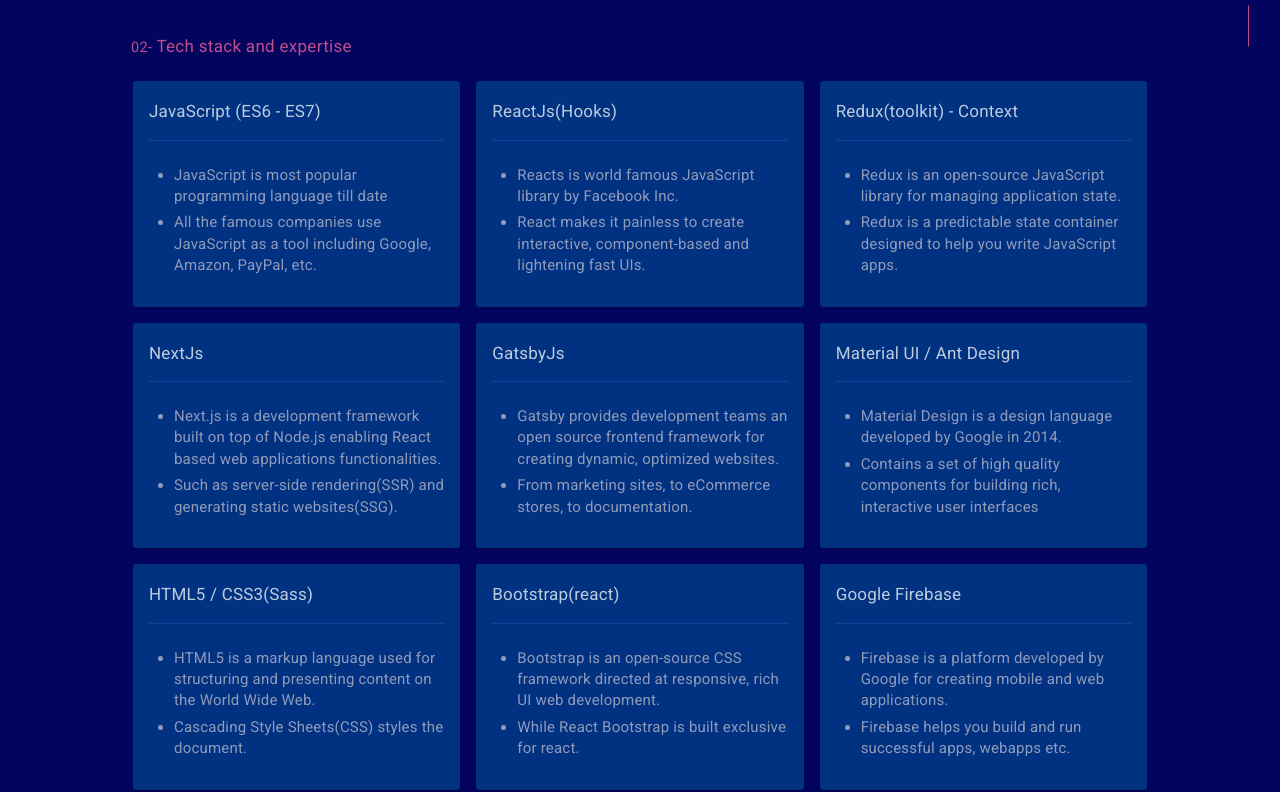
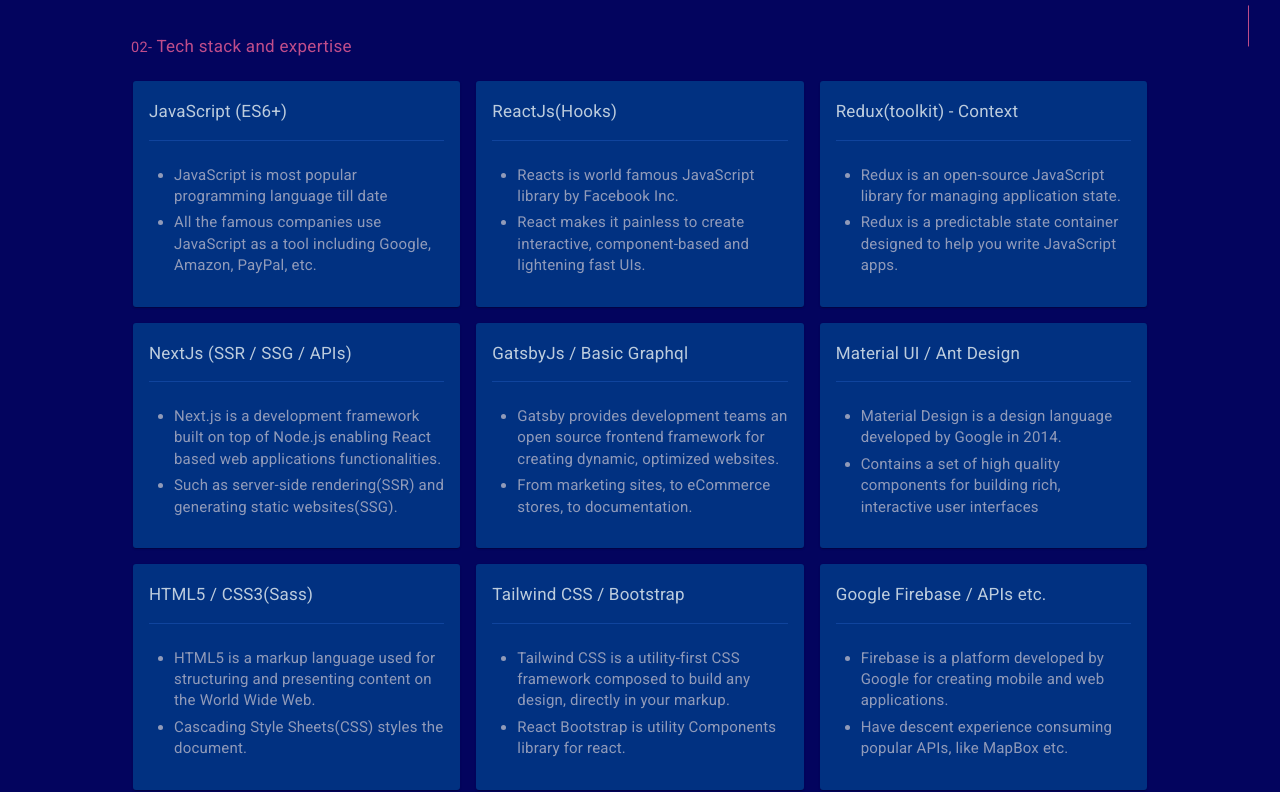
Before and after one commit to azharzaman1/personal-portfolio-website, a React (Create React App) app: page / in a window 1280 px wide. Shown: the part 713-1505 px from the top of the page. Built offline with nearby package versions, Linux system fonts and the light colour scheme.

Commit message:
Skills, Tech stack and Projects updated

```diff
--- a/src/Components/GetinTouch/GetinTouch.js
+++ b/src/Components/GetinTouch/GetinTouch.js
@@ -276,7 +276,7 @@
                   target="_blank"
                   rel="noreferrer"
                 >
-                  +92 3154860263
+                  +92 3170460466
                 </a>
               </Grid>
             </Grid>
--- a/src/Components/RecentWork/assets/assets.js
+++ b/src/Components/RecentWork/assets/assets.js
@@ -16,4 +16,5 @@
   CVALogo,
   WordPress,
   CodeGodown,
+  AirbnbLogo: "https://links.papareact.com/qd3",
 };
--- a/src/Components/_files/__expertise.js
+++ b/src/Components/_files/__expertise.js
@@ -98,8 +98,8 @@
   return [
     {
       order: 9,
-      title: "JavaScript (ES6 - ES7)",
-      progress: 85,
+      title: "JavaScript (ES6+)",
+      progress: 86,
       desc1: "JavaScript is most popular programming language till date",
       desc2:
         "All the famous companies use JavaScript as a tool including Google, Amazon, PayPal, etc.",
@@ -119,7 +119,7 @@
     {
       order: 11,
       title: "Redux(toolkit) - Context",
-      progress: 85,
+      progress: 86,
       desc1:
         "Redux is an open-source JavaScript library for managing application state.",
       desc2:
@@ -129,8 +129,8 @@
     },
     {
       order: 12,
-      title: "NextJs",
-      progress: 75,
+      title: "NextJs (SSR / SSG / APIs)",
+      progress: 84,
       desc1:
         "Next.js is a development framework built on top of Node.js enabling React based web applications functionalities.",
       desc2:
@@ -140,7 +140,7 @@
     },
     {
       order: 13,
-      title: "GatsbyJs",
+      title: "GatsbyJs / Basic Graphql",
       progress: 83,
       desc1:
         "Gatsby provides development teams an open source frontend framework for creating dynamic, optimized websites.",
@@ -170,20 +170,20 @@
     },
     {
       order: 16,
-      title: "Bootstrap(react)",
+      title: "Tailwind CSS / Bootstrap",
       progress: 87,
       desc1:
-        "Bootstrap is an open-source CSS framework directed at responsive, rich UI web development.",
-      desc2: "While React Bootstrap is built exclusive for react.",
+        "Tailwind CSS is a utility-first CSS framework composed to build any design, directly in your markup.",
+      desc2: "React Bootstrap is utility Components library for react.",
       dataAOS: "fade-up",
     },
     {
       order: 17,
-      title: "Google Firebase",
+      title: "Google Firebase / APIs etc.",
       progress: 85,
       desc1:
         "Firebase is a platform developed by Google for creating mobile and web applications.",
-      desc2: "Firebase helps you build and run successful apps, webapps etc.",
+      desc2: "Have descent experience consuming popular APIs, like MapBox etc.",
       dataAOS: "fade-up",
     },
   ];
--- a/src/Components/_files/__projects.js
+++ b/src/Components/_files/__projects.js
@@ -2,7 +2,7 @@
 
 export const projects = [
   {
-    order: 0,
+    order: 1,
     title: "Covid-19 Tracker",
     logo: assets.TrackerLogo,
     logoAlt: "Tracker Logo",
@@ -18,8 +18,8 @@
     dataAosDelay: 500,
   },
   {
-    order: 1,
-    title: "Full-featured Amazon clone",
+    order: 2,
+    title: "Fully-featured Amazon clone (V1)",
     logo: assets.AmazonLogo,
     logoAlt: "Amazon Logo",
     github: "https://github.com/azharzaman1/covid-tracker",
@@ -32,7 +32,7 @@
     dataAosDelay: 500,
   },
   {
-    order: 2,
+    order: 3,
     title: "Personal Portfolio Site",
     logo: assets.MyLogo,
     logoAlt: "Azhar Logo",
@@ -48,14 +48,14 @@
     dataAosDelay: 500,
   },
   {
-    order: 3,
+    order: 4,
     title: "Basic Netflix Clone",
     logo: assets.NetflixLogo,
     logoAlt: "Netflix Logo",
     logoHeight: "35px",
     translateY: "3.5px",
     github: "https://github.com/azharzaman1/netflix-portfolio-clone",
-    src: "https://azhar-netflixclone.ga/",
+    src: "https://azhar-netflixclone.netlify.app",
     desc: "Netflix is a streaming service that offers a wide variety of award-winning TV shows, movies and more on thousands of internet-connected devices. I decided to build it with react and used tmdb as realtime movie database. It fetch movies from tmdb and trailers when clicked from youtube with a special 'youtube-trailer' functionality.",
     tech1: "reactjs",
     tech2: "tmdb-api",
@@ -63,20 +63,35 @@
     dataAOS: "fade-up",
   },
   {
-    order: 4,
+    order: 5,
+    title: "Basic Airbnb Clone (V1)",
+    logo: assets.AirbnbLogo,
+    logoAlt: "Airbnb Logo",
+    github: "https://github.com/azharzaman1/airbnb-portfolio-project",
+    src: "https://azhar-airbnb-clone.netlify.app/",
+    desc: "As Airbnb has got a nice UI, and awesome features. I decided have build a Airbnb clone utilizing some of the trending web technologies these days like NextJs, Tailwind CSS and something really cool Server side rendering by NextJs. It is a nice little application with awesome ui and basic feautres of World famous Airbnb.",
+    tech1: "nextjs",
+    tech2: "ssr",
+    tech3: "mapbox",
+    dataAOS: "fade-up",
+  },
+  {
+    order: 6,
     title: "Basic Google Clone",
     logo: assets.GoogleLogo,
     logoAlt: "Google Logo",
     logoHeight: "35px",
     github: "https://github.com/azharzaman1/Google-portfolio-clone.git",
-    src: "https://azhar-googleclone.ga/",
+    src: "https://azhar-googleclone.netlify.app",
     desc: "Built a fully functional Google Clone with React finding its real-time database from the original Google server. This clone is full of functinalites including React Router, React Hooks and React Context API. Material UI is serving as a design library. This clone is super responsive fit for every device size.",
     tech1: "reactjs",
     tech2: "material-ui",
     tech3: "firebase",
     dataAOS: "fade-up",
   },
+];
 
+/*
   {
     order: 5,
     title: "Code Godown (Under development)",
@@ -92,7 +107,7 @@
     tech3: "firebase",
     dataAOS: "fade-up",
   },
-];
+*/
 
 export const projectsWPDev = [
   {
```
